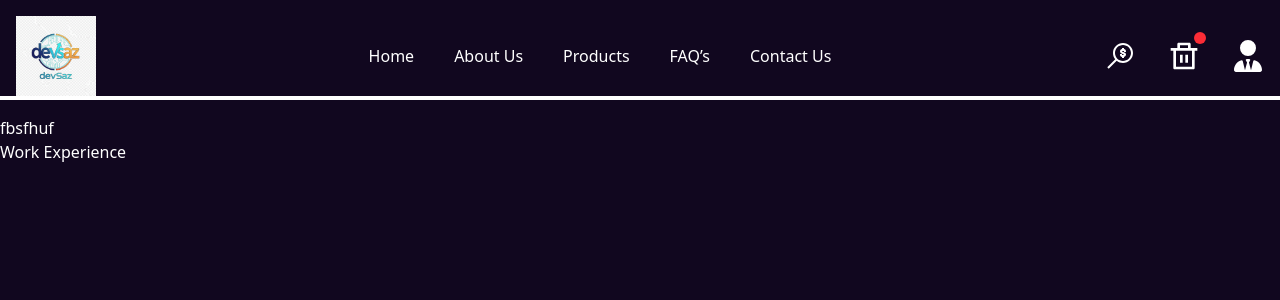
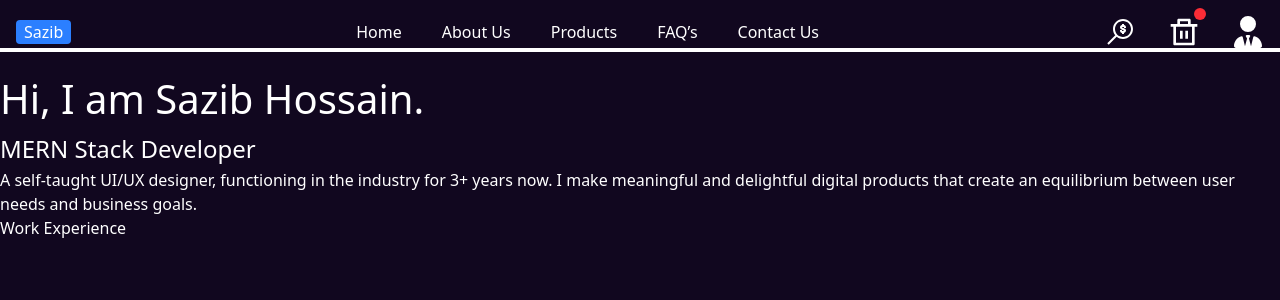
Before and after one commit to sazib07/Portfolio, a React (Vite) app: page / in a window 1280 px wide. Shown: the top 300 px of the page. Built offline with nearby package versions, Linux system fonts and the light colour scheme; a web font is replaced by a local one.

Commit message:
intro start

```diff
--- a/src/Components/Header.jsx
+++ b/src/Components/Header.jsx
@@ -16,11 +16,12 @@ const Header = () => {
     <header className="bg-[#11071F] text-white py-4">
       <nav className="container mx-auto flex items-center justify-between px-4 border-b-4">
         {/* Logo */}
-        <img
-          className="w-[50px] lg:w-[80px] h-auto"
+        {/* <img
+          className="w-[50px] lg:w-[180px] h-auto"
           src="logo.png (2).png"
           alt="logo"
-        />
+        /> */}
+        <h1 className="bg-blue-500 px-2 rounded-sm ">Sazib</h1>
 
         {/* Navigation Links */}
         <ul className="hidden lg:flex gap-10">
--- a/src/Components/Intro.jsx
+++ b/src/Components/Intro.jsx
@@ -3,8 +3,15 @@ import React from 'react'
 const Intro = () => {
   return (
     <div>
-      fbsfhuf
-      {/* <img src="logo.png.png" alt="" /> */}
+
+      {/* <div className="c" */}
+   <h1 className="text-lg text-[40px]">Hi, I am Sazib Hossain.</h1>
+   <h2 className="text-lg text-[24px]">MERN Stack Developer</h2>
+
+     <p>A self-taught UI/UX designer, functioning in the industry for 3+ years now.
+I make meaningful and delightful digital products that create an equilibrium
+between user needs and business goals.</p>
+
     </div>
   )
 }
```
